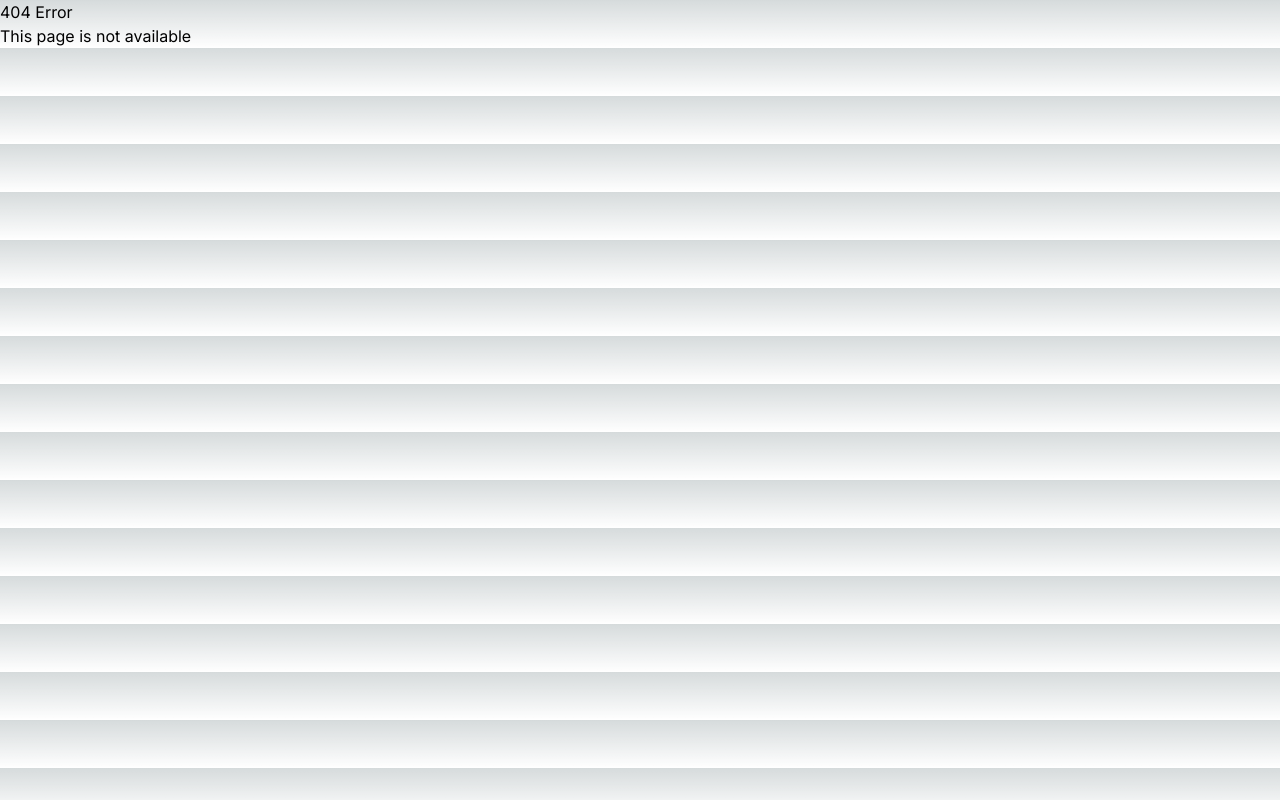
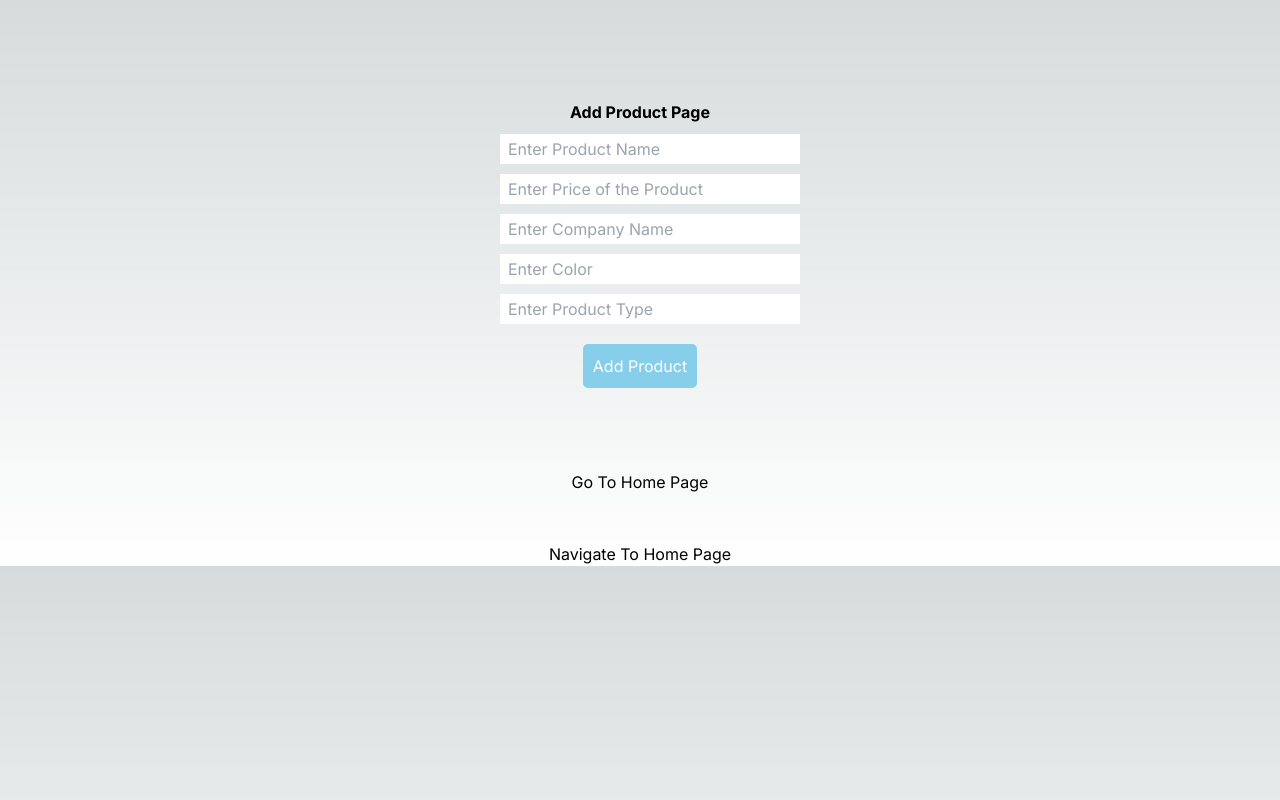
Before and after one commit to amitroy497/full-next-study, a Next.js app: page /addProduct in a window 1280 px wide. Before the commit this address had no page. Built offline with nearby package versions, Linux system fonts and the light colour scheme.

Commit message:
39. Integrate Post Api With Mongo DB Through UI

```diff
--- /dev/null
+++ b/src/app/addProduct/custom.module.css
@@ -0,0 +1,26 @@
+.inputField {
+	display: block;
+	margin: 10px;
+	height: 30px;
+	width: 300px;
+	padding: 8px;
+	color: grey;
+}
+.btn {
+	background-color: skyblue;
+	color: #fff;
+	border: 0;
+	width: 300;
+	margin: 10px;
+	padding: 10px;
+	border-radius: 5px;
+	cursor: pointer;
+}
+.addDiv {
+	margin: 100px auto 0 auto;
+	text-align: center;
+	width: 300px;
+}
+.h1Class {
+	font-weight: bold;
+}
--- /dev/null
+++ b/src/app/addProduct/page.tsx
@@ -0,0 +1,87 @@
+'use client';
+import Link from 'next/link';
+import { useRouter } from 'next/navigation';
+import custom from './custom.module.css';
+import { useState } from 'react';
+
+const AddProduct = () => {
+	const router = useRouter();
+	const [productName, setProductName] = useState<string>('');
+	const [productPrice, setProductPrice] = useState<string>('');
+	const [productCompany, setProductCompany] = useState<string>('');
+	const [productColor, setProductColor] = useState<string>('');
+	const [productCategory, setProductCategory] = useState<string>('');
+
+	const addProduct = async () => {
+		const data = await fetch('http://localhost:3000/api/products', {
+			method: 'POST',
+			body: JSON.stringify({
+				name: productName,
+				price: productPrice,
+				company: productCompany,
+				color: productColor,
+				category: productCategory,
+			}),
+		});
+		const response = await data.json();
+		if (response.success) {
+			return alert('New Product Added Successfully');
+		}
+		return alert('Error, please try again');
+	};
+
+	return (
+		<div className={custom.addDiv}>
+			<h1 className={custom.h1Class}>Add Product Page</h1>
+			<input
+				type='text'
+				className={custom.inputField}
+				value={productName}
+				placeholder='Enter Product Name'
+				onChange={(e) => setProductName(e.target.value)}
+			/>
+			<input
+				type='text'
+				className={custom.inputField}
+				value={productPrice}
+				placeholder='Enter Price of the Product'
+				onChange={(e) => setProductPrice(e.target.value)}
+			/>
+			<input
+				type='text'
+				className={custom.inputField}
+				value={productCompany}
+				placeholder='Enter Company Name'
+				onChange={(e) => setProductCompany(e.target.value)}
+			/>
+			<input
+				type='text'
+				className={custom.inputField}
+				value={productColor}
+				placeholder='Enter Color'
+				onChange={(e) => setProductColor(e.target.value)}
+			/>
+			<input
+				type='text'
+				className={custom.inputField}
+				value={productCategory}
+				placeholder='Enter Product Type'
+				onChange={(e) => setProductCategory(e.target.value)}
+			/>
+			<button className={custom.btn} onClick={addProduct}>
+				Add Product
+			</button>
+			<br />
+			<br />
+			<br />
+			<br />
+			<Link href='/'>Go To Home Page</Link>
+			<br />
+			<br />
+			<br />
+			<button onClick={() => router.push('/')}>Navigate To Home Page</button>
+		</div>
+	);
+};
+
+export default AddProduct;
--- a/src/app/page.tsx
+++ b/src/app/page.tsx
@@ -80,6 +80,9 @@ export default function Home() {
 			<br />
 			<br />
 			<Link href='/api/callAllApiRoutes'>Call All Api Routes</Link>
+			<br />
+			<br />
+			<Link href='/addProduct'>Go To Add Product Page</Link>
 			<br />
 			<br />
 			<br />
@@ -166,6 +169,10 @@ export default function Home() {
 			<button onClick={() => router.push('/api/callAllApiRoutes')}>
 				Navigate To Call All Api Routes
 			</button>
+			<br />
+			<button onClick={() => router.push('/addProduct')}>
+				Navigate To Add Product Page
+			</button>
 		</main>
 	);
 }
```
